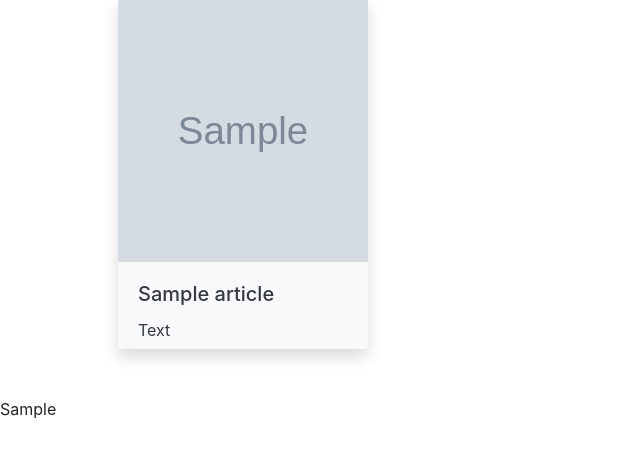
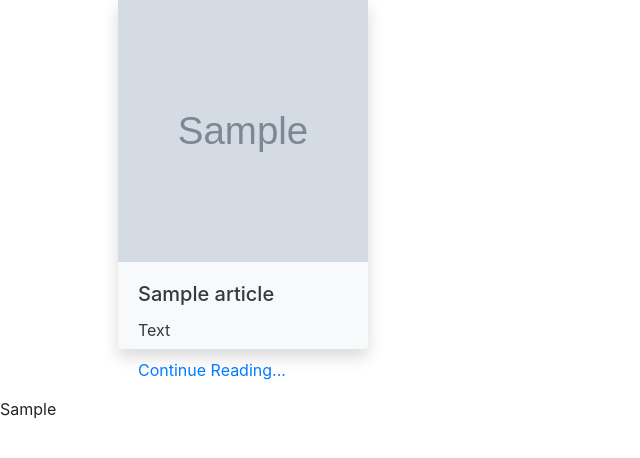
Before and after one commit to g90tony/moringa-tribune, a Django app: template news/templates/all-news/search.html in a window 1280 px wide. Shown: the part 239-697 px from the top of the page, without its empty margins (0-640 px from the left). Run offline with Django 3.2, Linux system fonts and the light colour scheme; tables that the repository leaves empty hold one stand-in row (values such as "Sample post"); the template is opened without the code that fills it: values that come from a table or form of the project are taken from there, most other values are stand-ins (such as "Sample title", 1, 10 or a date in 2020); grey boxes marked "Sample" are stand-in pictures; some libraries are stand-ins or nearby versions.

Commit message:
minor ui changes

```diff
--- a/news/templates/all-news/search.html
+++ b/news/templates/all-news/search.html
@@ -17,6 +17,7 @@
       <div class="card-body">
         <h5 class="card-title text-dark">{{item.title}}</h5>
         <p class="card-text text-dark">Text</p>
+        <a href="{% url 'news:View Article' item.id">Continue Reading...</a>
       </div>
     </div>
     {% endfor %} {% endif %}
```
